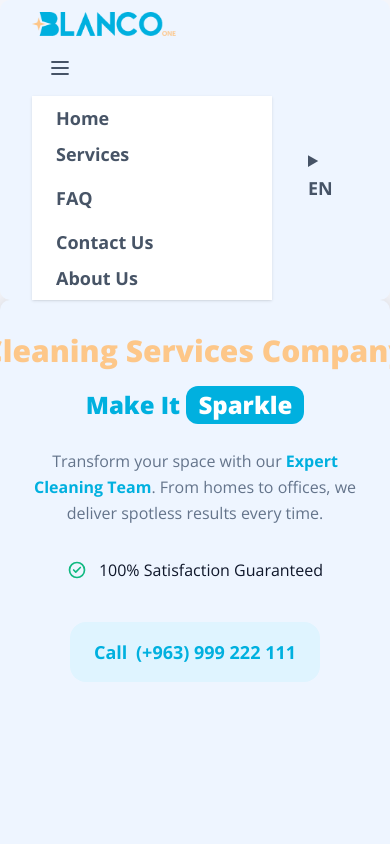
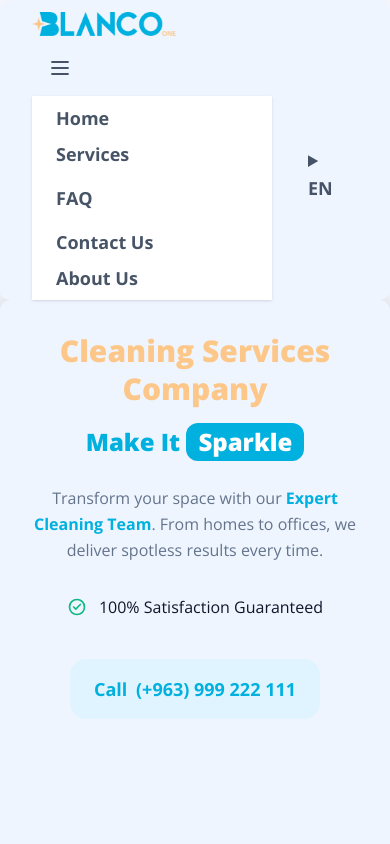
Before and after one commit to MohamadAboHilal/blanco_FE, a React (Vite) app: page / in a window 390 px wide. Shown: the top 844 px of the page. Built offline with nearby package versions, Linux system fonts and the light colour scheme; no server answers.

Commit message:
fixed wrapping issue in home

```diff
--- a/src/pages/Home.jsx
+++ b/src/pages/Home.jsx
@@ -59,9 +59,9 @@ function Home() {
             {/* Main Title – scales 2xl -> xl -> lg */}
             <div className="flex items-center gap-3">
               <h1
-                className="font-extrabold leading-tight text-[#FDC789] text-nowrap
+                className="font-extrabold leading-tight text-[#FDC789]
                 text-3xl sm:text-4xl md:text-5xl
-                lg:text-4xl
+                lg:text-4xl lg:text-nowrap
                 xl:text-5xl
                 2xl:text-[64px]"
               >
```
